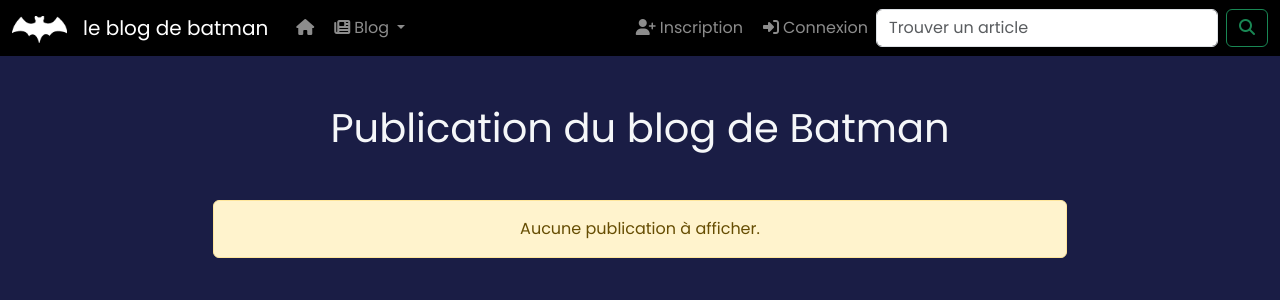
After one commit to Grrayan/leblogdebatman, a Symfony app: template templates/blog/publication_list.html.twig in a window 1280 px wide. The commit adds this page. Shown: the top 300 px of the page. Run offline with Twig, Linux system fonts and the light colour scheme; the template is opened without the code that fills it, so the values that code supplies are empty; some libraries are stand-ins or nearby versions.

Commit message:
Ajoute page liste des articles

```diff
--- /dev/null
+++ b/templates/blog/publication_list.html.twig
@@ -0,0 +1,66 @@
+{% extends "base.html.twig"%}
+{% block Title %}Liste des publications {% endblock %}
+{% block body %}
+    <div class="container-fluid">
+        <div class="row">
+            <div class="col-12">
+                <h1 class="text-center my-5">
+                    Publication du blog de Batman</h1>
+            </div>
+        </div>
+        {# Affichage des articles #}
+        <div class="row">
+
+            <div class="col-12 col-md-8 mx-auto">
+
+                <div class="row">
+
+                    <div class="col-12">
+
+                        {# Boucle pour parcourir tous les articles à afficher #}
+                        {% for article in articles %}
+
+                            <div class="card my-3 bg-black">
+
+                                <div class="card-header">
+
+                                    {# Titre de l'article, cliquable vers la page détaillée de l'article #}
+                                    <a class="text-decoration-none" href="#####">
+                                        <i class="far fa-newspaper me-2"></i>{{ article.title }}
+                                    </a>
+                                </div>
+
+                                <div class="card-body text-light">
+
+                                    <div class="mb-2">
+
+                                        {# Affichage du contenu de l'article, tronqué à 100 mots, sans balises html, suivi de "..." et d'un lien "lire la suite" #}
+                                        {{ article.content|excerpt(100)}}
+                                        <a class="text-decoration-none" href="#####">Lire la suite</a>
+                                    </div>
+
+                                    {# Date et auteur de l'article #}
+                                    <footer class="blockquote-footer my-2">Publié le <strong>{{ article.publicationDate|date('d/m/Y à H\\h1') }}</strong> par <strong>{{ article.author.pseudonym }}</strong></footer>
+
+
+                                </div>
+
+                            </div>
+
+                        {% else %}
+
+                            <div class="row">
+                                <div class="col-12 text-center alert alert-warning">Aucune publication à afficher.</div>
+                            </div>
+
+                        {% endfor %}
+
+                    </div>
+                </div>
+
+            </div>
+
+        </div>
+
+    </div>
+{% endblock %}
--- a/templates/partials/_main_navbar.html.twig
+++ b/templates/partials/_main_navbar.html.twig
@@ -37,7 +37,7 @@
                     <ul class="dropdown-menu" aria-labelledby="navbarDropdown">
 
                         {# Bouton de la page qui liste tous les articles #}
-                        <li><a class="dropdown-item" href="##################">Publications</a></li>
+                        <li><a class="dropdown-item" href="{{ path('blog_publication_list') }}">Publications</a></li>
 
                         {% if is_granted('ROLE_ADMIN') %}
 
```
Also changed, not shown: src/Controller/BlogController.php (+15 -0 lines), src/Controller/MainController.php (+11 -5 lines), src/Twig/Extension/AppExtension.php (added, +26 -0 lines), src/Twig/Runtime/AppExtensionRuntime.php (added, +26 -0 lines).
